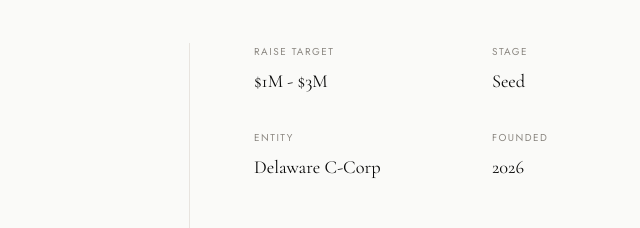
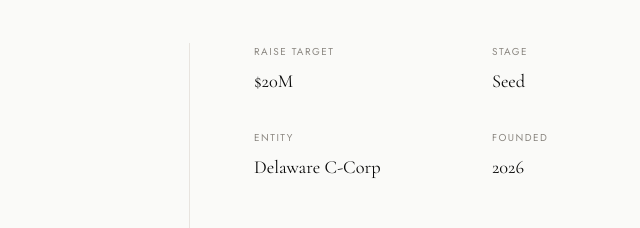
Before and after one commit to inspirasion1/sci, a plain HTML site: page index.html in a window 1280 px wide. Shown: the part 309-537 px from the top of the page, 483-1123 px from the left. Drawn offline with nearby package versions, Linux system fonts and the light colour scheme.

Commit message:
Update raise target to $20M

```diff
--- a/index.html
+++ b/index.html
@@ -880,7 +880,7 @@
     <div class="hero-meta">
       <div class="hero-meta-item">
         <label>Raise Target</label>
-        <span>$1M - $3M</span>
+        <span>$20M</span>
       </div>
       <div class="hero-meta-item">
         <label>Stage</label>
@@ -1050,7 +1050,7 @@
         <p>
           Suncerray Capital Inc. is currently raising a seed round to fund the next phase of the YMMH portfolio. This is a bet on an operator who has already built - with limited resources, no outside capital, and no team - a live portfolio of applications and a growing catalogue of original IP.
         </p>
-        <div class="raise-amount">$1M - $3M</div>
+        <div class="raise-amount">$20M</div>
         <p class="raise-amount-sub">Seed Round</p>
         <div class="raise-cta">
           <a href="#contact">Discuss the Opportunity</a>
```
